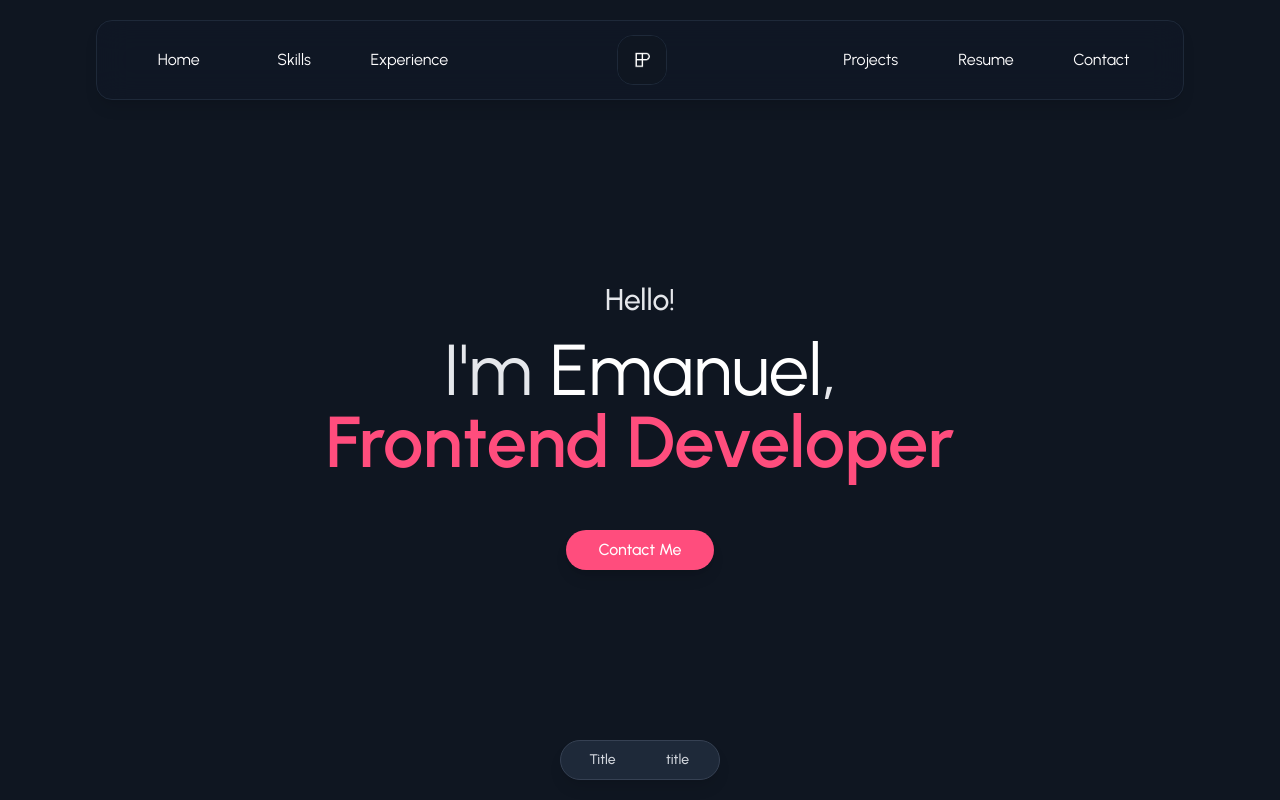
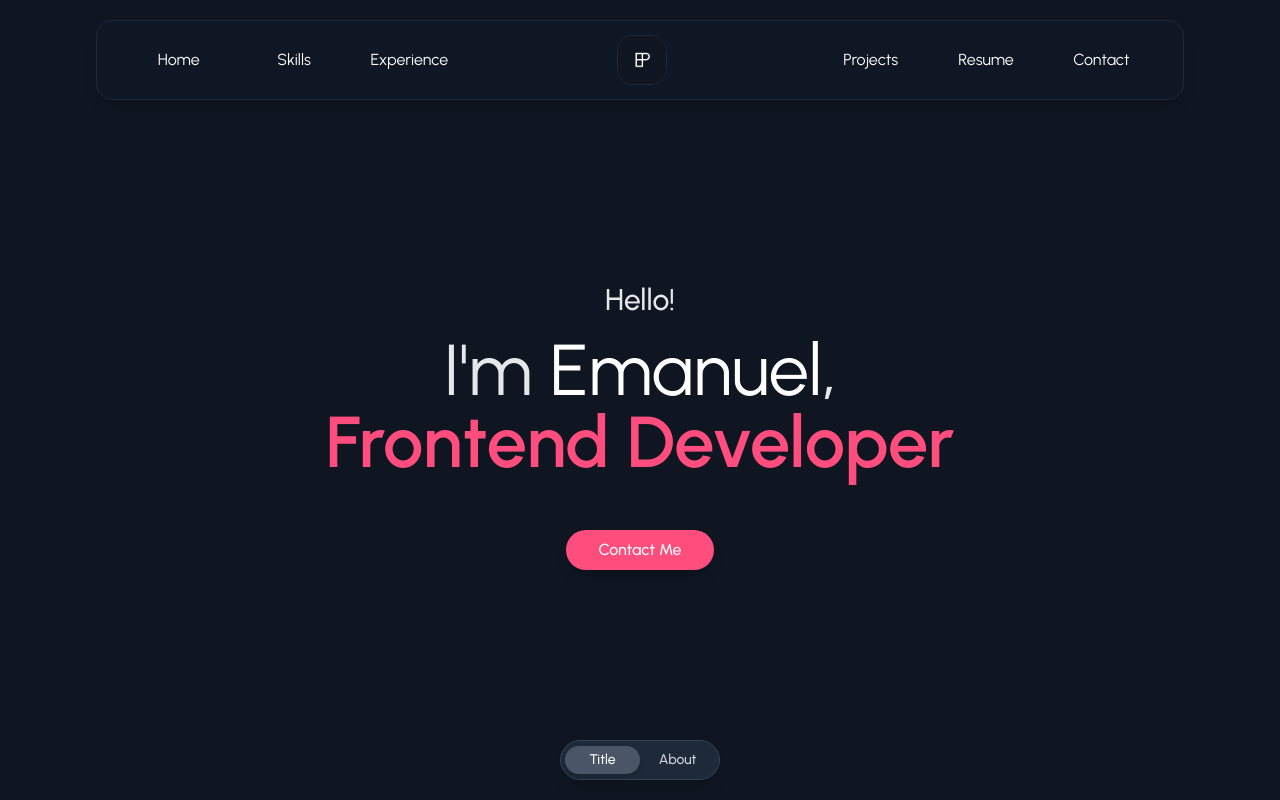
Before and after one commit to emanuelpps/portfolio-v1, a React (Vite) app: page / in a window 1280 px wide. Shown: the top 800 px of the page. Built offline with nearby package versions, Linux system fonts and the light colour scheme.

Commit message:
refactor: corrections in factorybutton

```diff
--- a/src/components/Buttons/ButtonFactory.tsx
+++ b/src/components/Buttons/ButtonFactory.tsx
@@ -4,38 +4,45 @@ import { SecondaryButton } from "./SecondaryButton";
 import { SelectorButton } from "./SelectorButton";
 import { TabButton } from "./TabButton";
 
+type ButtonFactoryOptions =
+  | {
+      type: "primary" | "secondary";
+      label: string;
+    }
+  | {
+      type: "selector";
+      label: string;
+      labelTwo: string;
+      setTitleSelection?: (value: string) => void;
+      titleSelection?: string;
+    }
+  | {
+      type: "tab";
+      label: string;
+      isActive?: boolean;
+      setActiveTab: (value: string) => void;
+    };
+
 export class ButtonFactory {
-  static createButton(
-    type: string,
-    label: string,
-    isActive?: boolean,
-    setActiveTab?: (value: string) => void,
-    labelTwo?: string,
-    setTitleSelection?: (value: string) => void,
-    titleSelection?: string
-  ): Button {
-    switch (type) {
+  static createButton(options: ButtonFactoryOptions): Button {
+    switch (options.type) {
       case "primary":
-        return new PrimaryButton(label);
+        return new PrimaryButton(options.label);
       case "secondary":
-        return new SecondaryButton(label);
+        return new SecondaryButton(options.label);
       case "selector":
-        if (!labelTwo) {
-          throw new Error(
-            "Both labelOne and labelTwo must be provided for 'selector' buttons."
-          );
-        }
         return new SelectorButton(
-          label,
-          labelTwo,
-          setTitleSelection,
-          titleSelection
+          options.label,
+          options.labelTwo,
+          options.setTitleSelection,
+          options.titleSelection
         );
       case "tab":
-        if (!setActiveTab) {
-          throw new Error("setActiveTab must be provided for 'tab' buttons.");
-        }
-        return new TabButton(label, Boolean(isActive), setActiveTab);
+        return new TabButton(
+          options.label,
+          Boolean(options.isActive),
+          options.setActiveTab
+        );
       default:
         throw new Error("Button type not supported");
     }
--- a/src/components/Buttons/SelectorButton.tsx
+++ b/src/components/Buttons/SelectorButton.tsx
@@ -1,6 +1,6 @@
 import { Button } from "./Types";
 
-export class SelectorButton implements Button {
+export class SelectorButton implements Omit<Button, "isActive"> {
   label: string;
   labelTwo: string;
   setTitleSelection?: (value: string) => void;
--- a/src/sections/Hero/Hero.tsx
+++ b/src/sections/Hero/Hero.tsx
@@ -13,22 +13,26 @@ export const Hero = () => {
     window.addEventListener("resize", updateHeight);
     return () => window.removeEventListener("resize", updateHeight);
   }, []);
+  const ContactMeButton = ButtonFactory.createButton({
+    type: "primary",
+    label: "Contact Me"
+  });
 
-  const ContactMeButton = ButtonFactory.createButton("primary", "Contact Me");
-  const SelectorButton = ButtonFactory.createButton(
-    "selector",
-    "Title",
-    "About",
+  const SelectorButton = ButtonFactory.createButton({
+    type: "selector",
+    label: "Title",
+    labelTwo: "About",
     setTitleSelection,
-    titleSelection
-  );
+    titleSelection,
+  });
+
 
   return (
     <section
       className="flex flex-col justify-center items-center w-full overflow-hidden bg-[#0F1621] text-white relative"
       style={{ height: `${screenHeight}px` }}
     >
-      <div className="flex flex-col justify-center items-center flex-1 gap-10">
+      <div className="flex flex-col items-center justify-center flex-1 gap-10">
         <AnimatePresence mode="wait">
           {titleSelection === "title" ? (
             <motion.div
--- a/src/sections/Projects/components/ProjectsContainer.tsx
+++ b/src/sections/Projects/components/ProjectsContainer.tsx
@@ -36,7 +36,7 @@ export const ProjectsContainer = () => {
   return (
     <div className="flex flex-col items-center w-full">
       <div className="bg-gray-900/50 backdrop-blur-lg shadow-lg w-full max-w-7xl min-h-[80vh] flex flex-col justify-center items-center rounded-2xl px-6 py-8 gap-8 shadow-gray-900 border border-gray-800">
-        <div className="text-center flex w-[80%] justify-between items-center">
+        <div className="text-center flex w-[80%] justify-between items-center h-[200px]">
           <div className="flex items-start justify-start w-full text-start">
             {ProjectsTitle.render()}
           </div>
--- a/src/sections/Skills/components/SkillsTabs.tsx
+++ b/src/sections/Skills/components/SkillsTabs.tsx
@@ -11,12 +11,13 @@ const SkillsTabs = ({ activeTab, setActiveTab }: SkillsProps) => {
   return (
     <div className="flex justify-center md:justify-end w-[80vw] gap-5 pt-10">
       {tabs.map((tab) => {
-        const button = ButtonFactory.createButton(
-          "tab",
-          tab,
-          tab === activeTab,
-          setActiveTab
-        );
+        const button = ButtonFactory.createButton({
+          type: "tab",
+          label: tab,
+          isActive: tab === activeTab,
+          setActiveTab,
+        });
+
         return <div key={tab}>{button.render()}</div>;
       })}
     </div>
```
